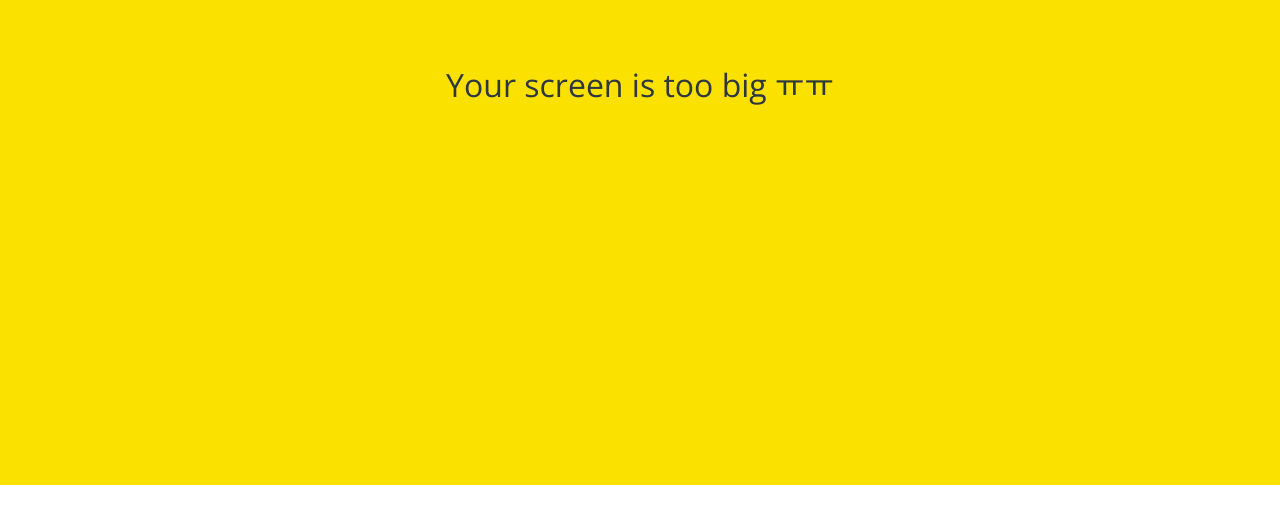
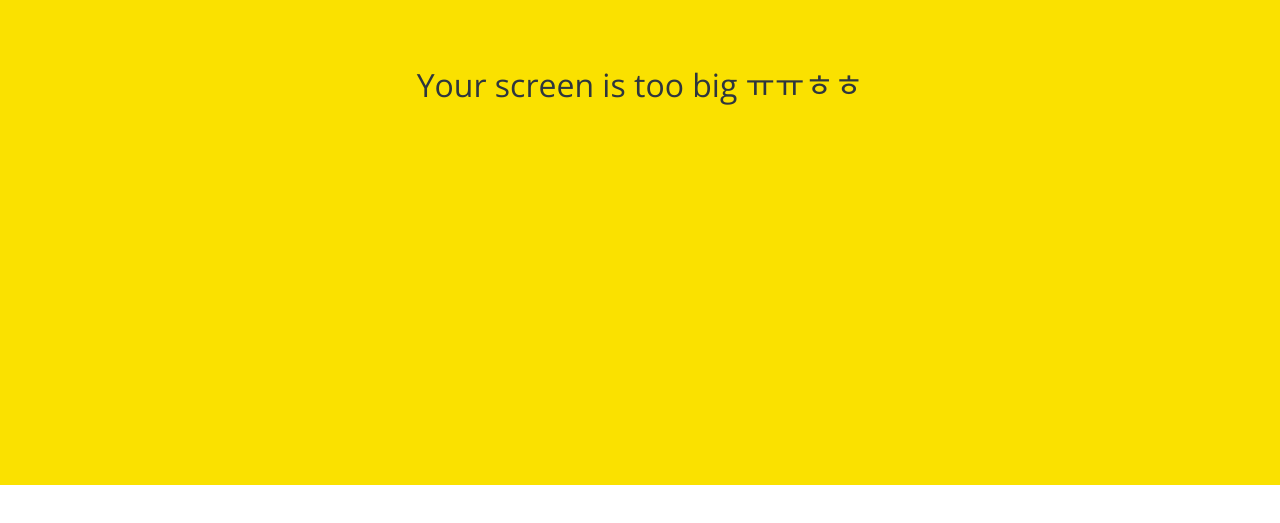
Before and after one commit to dyong98/kokoa-clone-2022, a plain HTML site: page index.html in a window 1280 px wide. Shown: the part 315-838 px from the top of the page. Drawn offline with nearby package versions, Linux system fonts and the light colour scheme.

Commit message:
Update index.html

```diff
--- a/index.html
+++ b/index.html
@@ -39,7 +39,7 @@
     </form>
 
     <div id="no-mobile">
-      <span>Your screen is too big ㅠㅠ</span>
+      <span>Your screen is too big ㅠㅠㅎㅎ</span>
     </div>
 
     <script
```
